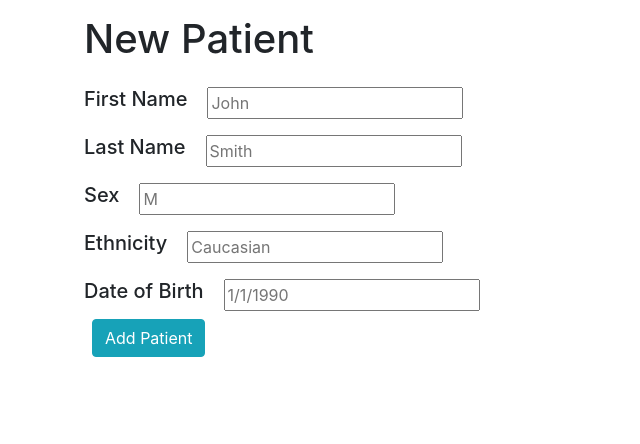
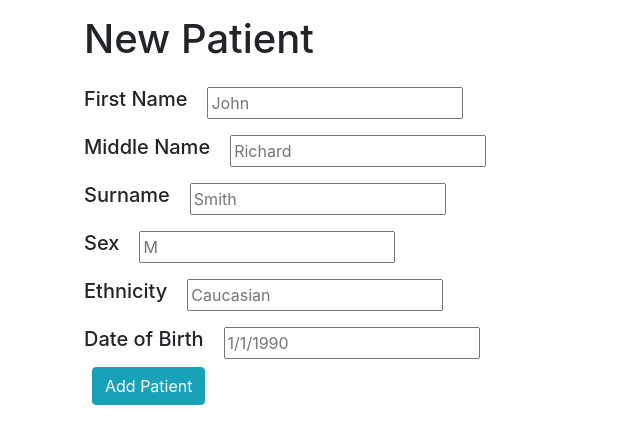
Before and after one commit to ricardomokhtari/Eczema-Database-Web-App, a React (Create React App) app: page /newpatient in a window 1280 px wide. Shown: the top 444 px of the page, without its empty margins (0-640 px from the left). Built offline with nearby package versions, Linux system fonts and the light colour scheme.

Commit message:
Updated fields and comms with servlet

```diff
--- a/src/components/NewPatientPage.jsx
+++ b/src/components/NewPatientPage.jsx
@@ -11,10 +11,11 @@ class NewPatientPage extends Component {
       super(props);
       this.state = {
         firstname: null,
-        lastname: null,
+        middlename: null,
+        surname: null,
         sex: null,
         ethnicity: null,
-        dateofbirth: null
+        dob: null
       };
       this.handlePost = this.handlePost.bind(this);
       this.handleUpload = this.handleUpload.bind(this);
@@ -31,10 +32,11 @@ class NewPatientPage extends Component {
     handleUpload(e){
         this.setState({
             firstname: this.refs.firstname.value,
-            lastname: this.refs.lastname.value,
+            middlename: this.refs.middlename.value,
+            surname: this.refs.surname.value,
             sex: this.refs.sex.value,
             ethnicity: this.refs.ethnicity.value,
-            dateofbirth: this.refs.dateofbirth.value
+            dob: this.refs.dob.value
         }, () => {
             this.handlePost();
         });
@@ -56,8 +58,12 @@ class NewPatientPage extends Component {
                     <input className = "Input" type="text" ref="firstname" placeholder = "John"/>
                 </div>
                 <div className = "Inline">
-                    <h5>Last Name</h5>
-                    <input className = "Input" type="text" ref="lastname" placeholder = "Smith"/>
+                    <h5>Middle Name</h5>
+                    <input className = "Input" type="text" ref="middlename" placeholder = "Richard"/>
+                </div>
+                <div className = "Inline">
+                    <h5>Surname</h5>
+                    <input className = "Input" type="text" ref="surname" placeholder = "Smith"/>
                 </div>
                 <div className = "Inline">
                     <h5>Sex</h5>
@@ -69,7 +75,7 @@ class NewPatientPage extends Component {
                 </div>
                 <div className = "Inline">
                     <h5>Date of Birth</h5>
-                    <input className = "Input" type="text" ref="dateofbirth" placeholder = "1/1/1990"/>
+                    <input className = "Input" type="text" ref="dob" placeholder = "1/1/1990"/>
                 </div>
                 <div>
                     <button className = "btn btn-info m-2" onClick={this.handleUpload}>Add Patient</button>
```
